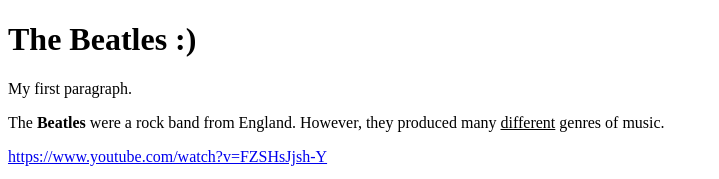
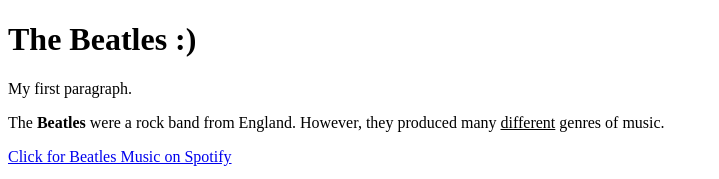
Before and after one commit to gk3388/ecs, a plain HTML site: page index.html in a window 1280 px wide. Shown: the top 179 px of the page, without its empty margins (0-719 px from the left). Drawn offline with Linux system fonts and the light colour scheme; grey boxes are pictures that could not be loaded.

Commit message:
Update index.html

```diff
--- a/index.html
+++ b/index.html
@@ -7,7 +7,9 @@
 
 The <b>Beatles</b> were a rock band from England. However, they produced many <u>different</u> genres of music.
 
-<p><a href="url">https://www.youtube.com/watch?v=FZSHsJjsh-Y</a></p>
+
+	<p><a href="https://open.spotify.com/artist/3WrFJ7ztbogyGnTHbHJFl2?si=DfB2Y9ucRs6x-kKB6J3qNw">Click for Beatles Music on Spotify</a></p>
+
 	 <p><img src="https://upload.wikimedia.org/wikipedia/en/thumb/4/42/Beatles_-_Abbey_Road.jpg/220px-Beatles_-_Abbey_Road.jpg" alt="text" style="width:200px;height:200px;"></p>
 
 </body>
```
